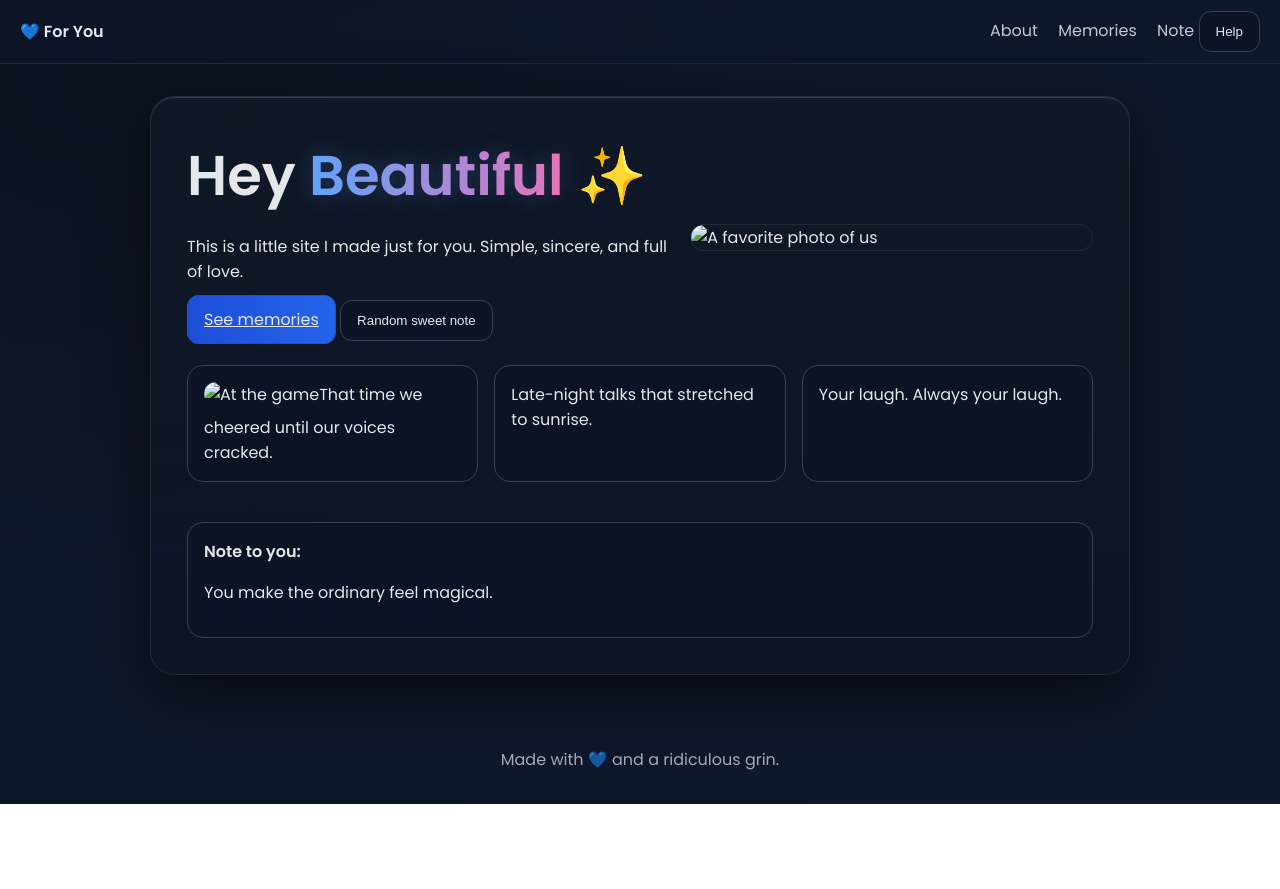
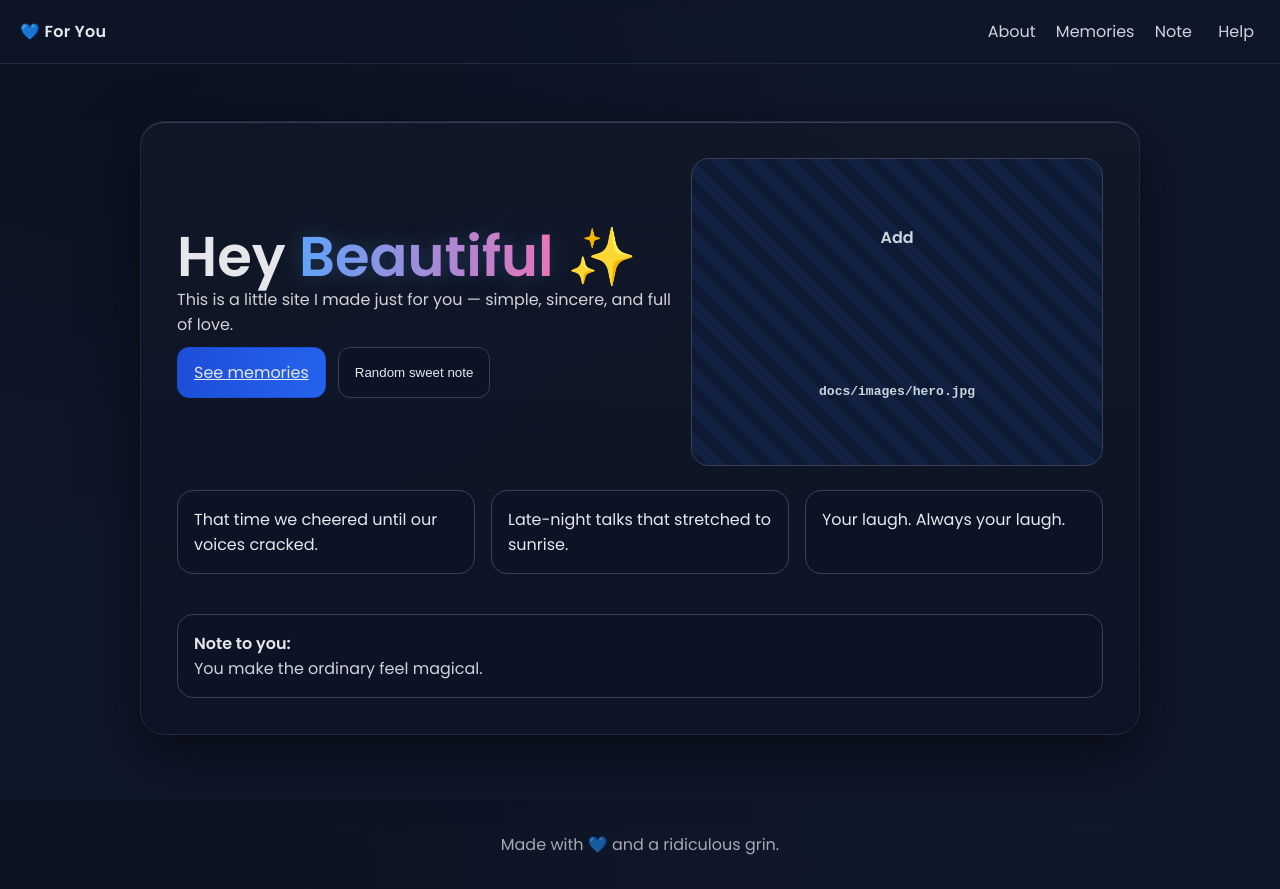
Before and after one commit to ryanoquinn/KinsleyWebpage, a website: page docs/index.html in a window 1280 px wide. Before the commit the page ends 804 px from the top, so only its background shows below. Drawn offline with Linux system fonts and the light colour scheme.

Commit message:
Update website content

```diff
--- a/docs/index.html
+++ b/docs/index.html
@@ -1,5 +1,6 @@
 <!DOCTYPE html>
 <html lang="en">
+
 <head>
   <meta charset="utf-8" />
   <meta name="viewport" content="width=device-width, initial-scale=1" />
@@ -8,62 +9,207 @@
   <link rel="preconnect" href="https://fonts.googleapis.com">
   <link rel="preconnect" href="https://fonts.gstatic.com" crossorigin>
   <link href="https://fonts.googleapis.com/css2?family=Poppins:wght@300;400;600&display=swap" rel="stylesheet">
+
   <style>
     :root {
       --bg: #0f172a;
-      --card: #111827cc;
       --text: #e5e7eb;
+      --card: #0b1324;
+      --line: #374151;
       --accent: #60a5fa;
-      --accent-2: #f472b6;
+      --accent2: #f472b6;
     }
-    * { box-sizing: border-box; }
-    html, body { height: 100%; margin: 0; }
+
+    * {
+      box-sizing: border-box
+    }
+
+    html,
     body {
-      font-family: 'Poppins', sans-serif;
+      height: 100%
+    }
+
+    body {
+      margin: 0;
+      font-family: 'Poppins', system-ui, Segoe UI, Roboto, Arial, sans-serif;
       color: var(--text);
       background: radial-gradient(1200px 800px at 10% 10%, #0b1220 0%, var(--bg) 60%),
         radial-gradient(1000px 900px at 90% 30%, #111827 0%, var(--bg) 70%);
     }
+
     header {
-      position: fixed; top: 0; left: 0; right: 0; height: 64px;
-      display: flex; align-items: center; justify-content: space-between;
-      padding: 0 20px; backdrop-filter: blur(6px);
-      background: #0f172a80; border-bottom: 1px solid #1f2937;
+      position: fixed;
+      top: 0;
+      left: 0;
+      right: 0;
+      height: 64px;
+      display: flex;
+      align-items: center;
+      justify-content: space-between;
+      padding: 0 20px;
+      background: #0f172a80;
+      backdrop-filter: blur(6px);
+      border-bottom: 1px solid #1f2937;
+      z-index: 10;
     }
-    header .brand { font-weight: 600; }
-    header nav a { color: var(--text); text-decoration: none; margin-left: 16px; opacity: 0.85; }
-    header nav a:hover { opacity: 1; }
-    main { padding: 96px 20px 40px; display: grid; place-items: center; }
+
+    header .brand {
+      font-weight: 600;
+      letter-spacing: .3px
+    }
+
+    header nav a,
+    header nav button {
+      color: var(--text);
+      text-decoration: none;
+      margin-left: 16px;
+      opacity: .9;
+      background: none;
+      border: 0;
+      cursor: pointer;
+      font: inherit;
+    }
+
+    header nav a:hover,
+    header nav button:hover {
+      opacity: 1
+    }
+
+    main {
+      min-height: 100vh;
+      padding: 96px 20px 40px;
+      display: grid;
+      place-items: center
+    }
+
     .card {
-      width: min(100%, 980px);
+      width: min(100%, 1000px);
       background: linear-gradient(180deg, #111827cc, #0b1324cc);
       border: 1px solid #1f2937;
-      box-shadow: 0 20px 60px #0008, inset 0 1px 0 #334155;
       border-radius: 24px;
       padding: 36px;
-      display: grid; gap: 24px;
+      box-shadow: 0 20px 60px #0008, inset 0 1px 0 #334155;
+      display: grid;
+      gap: 24px;
     }
-    .hero { display: grid; gap: 20px; align-items: center; grid-template-columns: 1.2fr 1fr; }
-    .hero img { width: 100%; border-radius: 18px; border: 1px solid #1f2937; }
-    h1 { font-size: clamp(28px, 5vw, 56px); margin: 0; }
+
+    .hero {
+      display: grid;
+      gap: 20px;
+      align-items: center;
+      grid-template-columns: 1.2fr 1fr
+    }
+
+    .media {
+      position: relative
+    }
+
+    .media img {
+      width: 100%;
+      height: 100%;
+      object-fit: cover;
+      border-radius: 18px;
+      border: 1px solid #1f2937;
+      display: block
+    }
+
+    .ph {
+      display: none;
+      width: 100%;
+      aspect-ratio: 4/3;
+      border-radius: 18px;
+      border: 1px solid var(--line);
+      background: repeating-linear-gradient(45deg, #0e1a33, #0e1a33 12px, #122042 12px, #122042 24px);
+      place-items: center;
+      color: #cbd5e1;
+      font-weight: 600;
+    }
+
+    h1 {
+      margin: 0;
+      font-size: clamp(28px, 5vw, 56px);
+      line-height: 1.1
+    }
+
     .glow {
-      background: linear-gradient(90deg, var(--accent), var(--accent-2));
-      -webkit-background-clip: text; color: transparent;
-      text-shadow: 0 0 24px #60a5fa40;
+      background: linear-gradient(90deg, var(--accent), var(--accent2));
+      -webkit-background-clip: text;
+      background-clip: text;
+      color: transparent;
+      text-shadow: 0 0 24px #60a5fa40
     }
+
+    p {
+      margin: 0;
+      opacity: .9
+    }
+
+    .actions {
+      display: flex;
+      gap: 12px;
+      flex-wrap: wrap;
+      margin-top: 10px
+    }
+
     .btn {
-      padding: 12px 16px; border-radius: 12px; border: 1px solid #374151;
-      color: var(--text); cursor: pointer; background: #0b1324;
+      padding: 12px 16px;
+      border-radius: 12px;
+      border: 1px solid var(--line);
+      background: var(--card);
+      color: var(--text);
+      cursor: pointer;
+      transition: transform .15s ease, background .2s ease, border-color .2s ease;
     }
-    .btn.primary { background: linear-gradient(90deg, #1d4ed8, #2563eb); border-color: #1d4ed8; }
-    .grid { display: grid; grid-template-columns: repeat(3, 1fr); gap: 16px; }
-    .tile { padding: 16px; border: 1px solid #374151; border-radius: 16px; background: #0b1324; }
-    footer { text-align: center; padding: 32px 16px; opacity: 0.7; }
-    @media (max-width: 880px) { .hero { grid-template-columns: 1fr; } }
-    dialog::backdrop { background: #0008; backdrop-filter: blur(2px); }
-    dialog { border: 1px solid #374151; border-radius: 16px; background: #0b1324; color: var(--text); padding: 20px; }
+
+    .btn.primary {
+      background: linear-gradient(90deg, #1d4ed8, #2563eb);
+      border-color: #1d4ed8
+    }
+
+    .btn:hover {
+      transform: translateY(-1px)
+    }
+
+    .grid {
+      display: grid;
+      grid-template-columns: repeat(3, 1fr);
+      gap: 16px
+    }
+
+    .tile {
+      padding: 16px;
+      border: 1px solid var(--line);
+      border-radius: 16px;
+      background: var(--card)
+    }
+
+    footer {
+      text-align: center;
+      padding: 32px 16px;
+      opacity: .7
+    }
+
+    @media (max-width:880px) {
+      .hero {
+        grid-template-columns: 1fr
+      }
+    }
+
+    dialog::backdrop {
+      background: #0008;
+      backdrop-filter: blur(2px)
+    }
+
+    dialog {
+      border: 1px solid var(--line);
+      border-radius: 16px;
+      background: var(--card);
+      color: var(--text);
+      padding: 20px
+    }
   </style>
 </head>
+
 <body>
   <header>
     <div class="brand">💙 For You</div>
@@ -71,7 +217,7 @@
       <a href="#about">About</a>
       <a href="#memories">Memories</a>
       <a href="#note">Note</a>
-      <button class="btn" id="helpBtn">Help</button>
+      <button id="helpBtn">Help</button>
     </nav>
   </header>
 
@@ -80,17 +226,27 @@
       <div class="hero">
         <div>
           <h1>Hey <span class="glow">Beautiful</span> ✨</h1>
-          <p>This is a little site I made just for you. Simple, sincere, and full of love.</p>
+          <p>This is a little site I made just for you — simple, sincere, and full of love.</p>
           <div class="actions">
             <a class="btn primary" href="#memories">See memories</a>
             <button class="btn" id="randomNoteBtn">Random sweet note</button>
           </div>
         </div>
-        <img src="../images/hero.jpg" alt="A favorite photo of us" />
+
+        <div class="media">
+          <img src="images/hero.jpg" alt="A favorite photo of us"
+            onerror="this.style.display='none'; this.nextElementSibling.style.display='grid';" />
+          <div class="ph">Add <code>docs/images/hero.jpg</code></div>
+        </div>
       </div>
 
       <div class="grid" id="memories">
-        <div class="tile"><img src="../images/us-at-the-game.jpg" alt="At the game" style="width:100%;border-radius:12px; margin-bottom:8px;"/>That time we cheered until our voices cracked.</div>
+        <div class="tile">
+          <img src="images/us-at-the-game.jpg" alt="At the game"
+            style="width:100%;border-radius:12px;border:1px solid #1f2937;margin-bottom:8px;"
+            onerror="this.replaceWith(document.createElement('div'));" />
+          That time we cheered until our voices cracked.
+        </div>
         <div class="tile">Late-night talks that stretched to sunrise.</div>
         <div class="tile">Your laugh. Always your laugh.</div>
       </div>
@@ -107,29 +263,43 @@
   <dialog id="helpModal">
     <h3>How to use this site</h3>
     <ol>
-      <li>Click <em>See memories</em> to jump to the memory grid.</li>
-      <li>Press <em>Random sweet note</em> for a surprise message.</li>
-      <li>Replace images in the <code>/images</code> folder with your own.</li>
+      <li>Put photos in <code>docs/images/</code> (same names as in the HTML or update the paths).</li>
+      <li>GitHub Pages must be set to <strong>Branch: main</strong>, <strong>Folder: /docs</strong>.</li>
+      <li>Click “Random sweet note” for a surprise.</li>
     </ol>
     <button class="btn" id="closeHelp">Close</button>
   </dialog>
 
   <script>
-    const notes = [
-      "I’m proud of the person you are.",
-      "You’re my favorite notification.",
+    (function () {
+      var notes = [
+        "I'm proud of the person you are.",
+        "You're my favorite notification.",
         "With you, even grocery runs are adventures.",
-      "You’re the best part of my day, every day.",
+        "You're the best part of my day, every day.",
         "Your smile is my screensaver—forever."
       ];
-    const noteText = document.getElementById('noteText');
-    document.getElementById('randomNoteBtn').addEventListener('click', () => {
-      const pick = notes[Math.floor(Math.random() * notes.length)];
+
+      var noteText = document.getElementById("noteText");
+      var randomBtn = document.getElementById("randomNoteBtn");
+      if (randomBtn) {
+        randomBtn.addEventListener("click", function () {
+          var pick = notes[Math.floor(Math.random() * notes.length)];
           noteText.textContent = pick;
         });
-    const helpModal = document.getElementById('helpModal');
-    document.getElementById('helpBtn').addEventListener('click', () => helpModal.showModal());
-    document.getElementById('closeHelp').addEventListener('click', () => helpModal.close());
+      }
+
+      var helpModal = document.getElementById("helpModal");
+      var helpBtn = document.getElementById("helpBtn");
+      var closeBtn = document.getElementById("closeHelp");
+      if (helpBtn && helpModal) {
+        helpBtn.addEventListener("click", function () { helpModal.showModal(); });
+      }
+      if (closeBtn && helpModal) {
+        closeBtn.addEventListener("click", function () { helpModal.close(); });
+      }
+    })();
   </script>
 </body>
+
 </html>
```
Also changed, not shown: 2 other files. Lines whose indentation alone changed are shown as unchanged.
